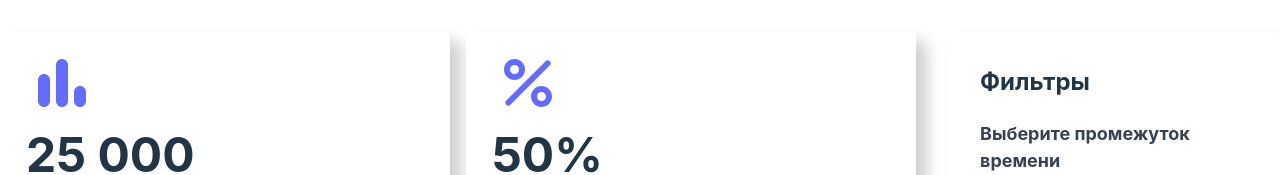
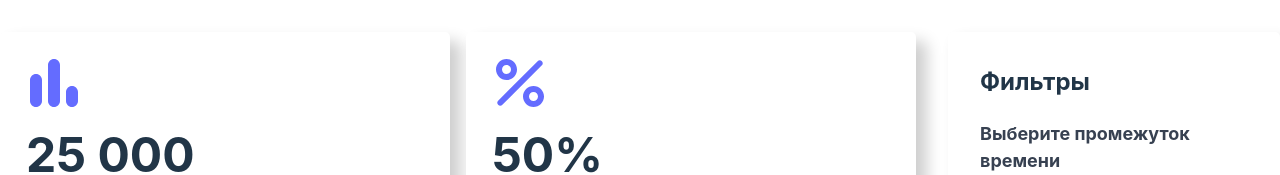
Before and after one commit to Maksouni/trasher-portal-front, a React (Vite) app: page / in a window 1280 px wide. Shown: the top 175 px of the page. Built offline with nearby package versions, Linux system fonts and the light colour scheme.

Commit message:
changed margin on icon in statsblock

```diff
--- a/src/components/statistics/styles.scss
+++ b/src/components/statistics/styles.scss
@@ -23,7 +23,7 @@ $font-size: 24px;
 
   .icon{
     margin-top: 5px;
-    margin-left: 1rem;
+    margin-left: 0.5rem;
     font-size: calc($font-size * 3);
   }
 
```
